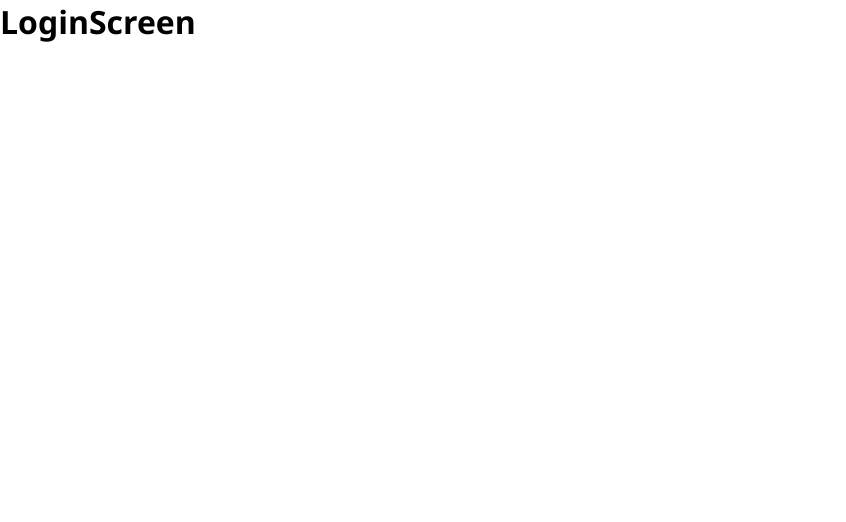
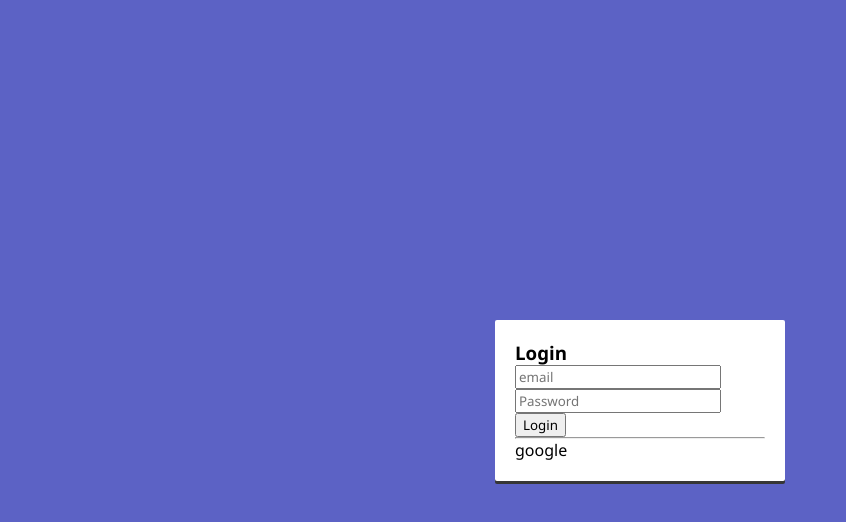
Before and after one commit to obbijuan/reactjs, a React app in the folder 06-journal-app/: page /auth/login in a window 1280 px wide. Shown: the whole page, without its empty margins (0-846 px from the left). Built offline with nearby package versions, Linux system fonts and the light colour scheme.

Commit message:
AuthRouter styles

```diff
--- a/06-journal-app/src/components/auth/LoginScreen.js
+++ b/06-journal-app/src/components/auth/LoginScreen.js
@@ -2,8 +2,29 @@ import React from 'react'
 
 export const LoginScreen = () => {
     return (
-        <div>
-            <h1>LoginScreen</h1>
-        </div>
+        <>
+            <h3>Login</h3>
+            <form>
+                <input
+                    type="text"
+                    placeholder="email"
+                    name="email"
+                />
+                <input
+                    type="password"
+                    placeholder="Password"
+                    name="password"
+                />
+
+                <button
+                    type="submit"
+                >
+                    Login
+                </button>
+                <hr />
+                google
+
+            </form>
+        </>
     )
 }
--- a/06-journal-app/src/routers/AuthRouter.js
+++ b/06-journal-app/src/routers/AuthRouter.js
@@ -5,7 +5,8 @@ import { RegisterScreen } from '../components/auth/RegisterScreen'
 
 export const AuthRouter = () => {
     return (
-        <div>
+        <div className="auth__main">
+            <div className="auth__box-container">
                 <Switch>
                     <Route
                         exact
@@ -18,8 +19,8 @@ export const AuthRouter = () => {
                         component={RegisterScreen}
                     />
                     <Redirect to="/auth/login"/>
-
                 </Switch>
+            </div>
         </div>
     )
 }
--- /dev/null
+++ b/06-journal-app/src/styles/components/_auth.scss
@@ -0,0 +1,18 @@
+
+.auth__main{
+    align-items: center;
+    background-color: $primary;
+    display: flex;
+    justify-content: center;
+    margin: 0px;
+    height: 100vh;
+    width: 100vw;
+}
+
+.auth__box-container{
+    background-color: white;
+    box-shadow: 0px 3px $dark-grey;
+    border-radius: 2px;
+    padding: 20px;
+    width: 250px;
+}
--- a/06-journal-app/src/styles/styles.scss
+++ b/06-journal-app/src/styles/styles.scss
@@ -1,2 +1,5 @@
 @import './base/settings';
 @import './base/base';
+
+// Components
+@import './components/auth';
```
Also changed, not shown: 1 other file. Lines whose indentation alone changed are shown as unchanged.
